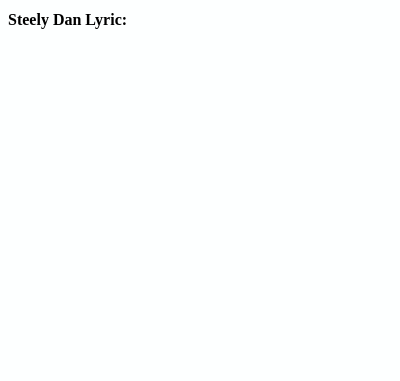
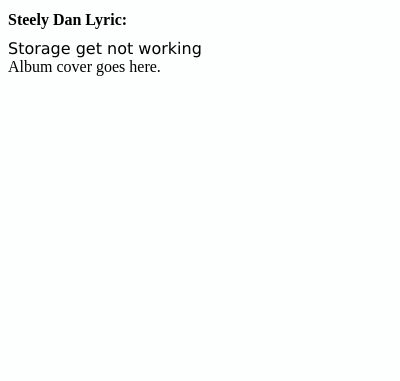
Before and after one commit to headexpanded/random_steely_dan, a browser extension: page popup.html in a window 400 px wide. Shown: the top 381 px of the page. Drawn offline with Linux system fonts and the light colour scheme.

```diff
--- a/content.js
+++ b/content.js
@@ -8,7 +8,7 @@
   /* chrome.runtime.sendMessage({ action: "getSong" }, function (response) {
     if (response) {
       const song = response.song;
-      infoSpan.textContent = `The most recent random lyric was "${song.lyric}", a line from ${song.song}, which is on ${song.album}`;
+      infoSpan.textContent = `Your most recent random lyric was "${song.lyric}", a line from ${song.song}, which is on ${song.album}`;
 
       // Store the response in local storage so we can display it in the popup even
       // if the user clicks the button more than once
@@ -28,11 +28,10 @@
 
 // Get locally stored song when the user clicks the extension button again
 
-chrome.local.storage.get(["songData"], function (result) {
+chrome.storage.local.get("songData", function (result) {
   if (result.songData) {
-    infoSpan.textContent = `The most recent random lyric was "${song.lyric}", a line from ${song.song}, which is on ${song.album}`;
+    infoSpan.textContent = `Your most recent random lyric was "${result.songData.lyric}", a line from ${result.songData.song} which is on ${result.songData.album}`;
   } else {
-    infoSpan.textContent = noResultText;
-    console.log("No response so far");
+    infoSpan.textContent = "Storage get not working";
   }
 });
--- a/popup.html
+++ b/popup.html
@@ -12,6 +12,7 @@
     <h1 id="title">Steely Dan Lyric:</h1>
     <div class="wrapper">
       <span id="info" class="info"></span>
+      <div class="cover">Album cover goes here.</div>
     </div>
     <script src="content.js"></script>
   </body>
--- a/style.css
+++ b/style.css
@@ -32,6 +32,7 @@
 
 .wrapper {
   display: flex;
+  flex-direction: column;
   height: 4rem;
   margin-top: 0.5rem;
   min-width: 5rem;
@@ -40,3 +41,7 @@
 .info {
   font-size: 1rem;
 }
+
+.cover {
+  min-height: 320px;
+}
```
Also changed, not shown: background.js (+9 -9 lines).
